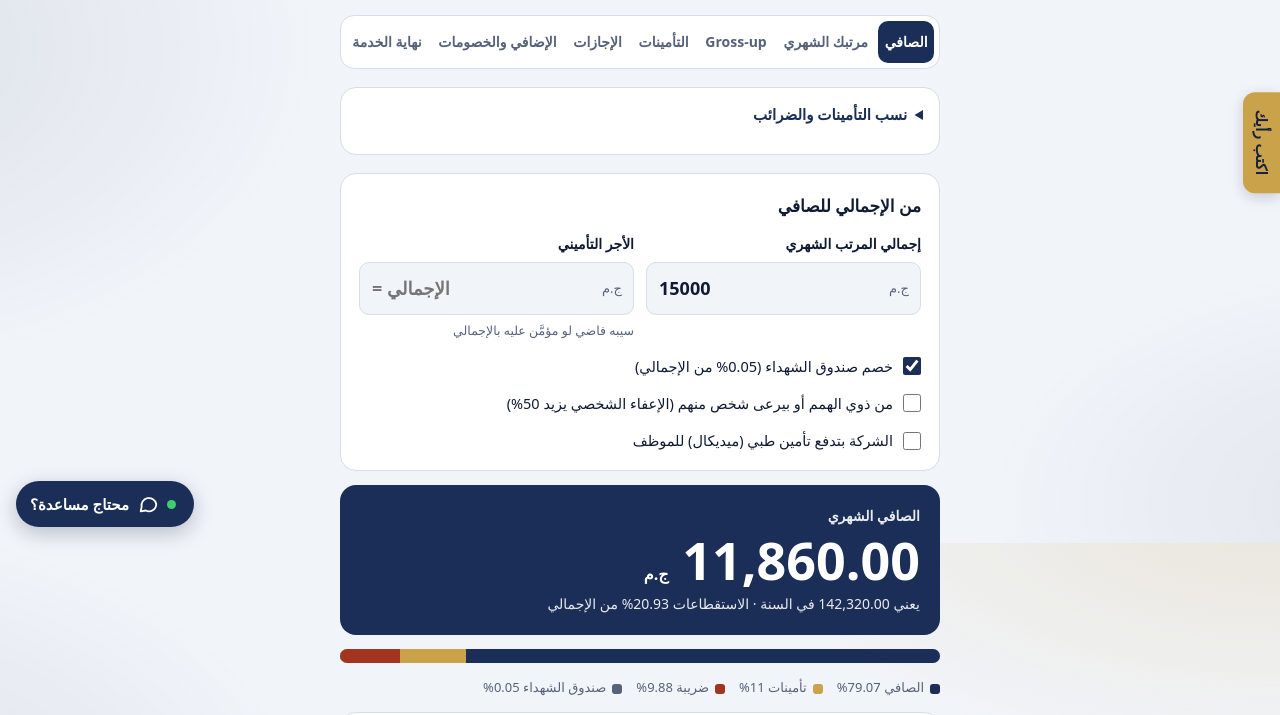
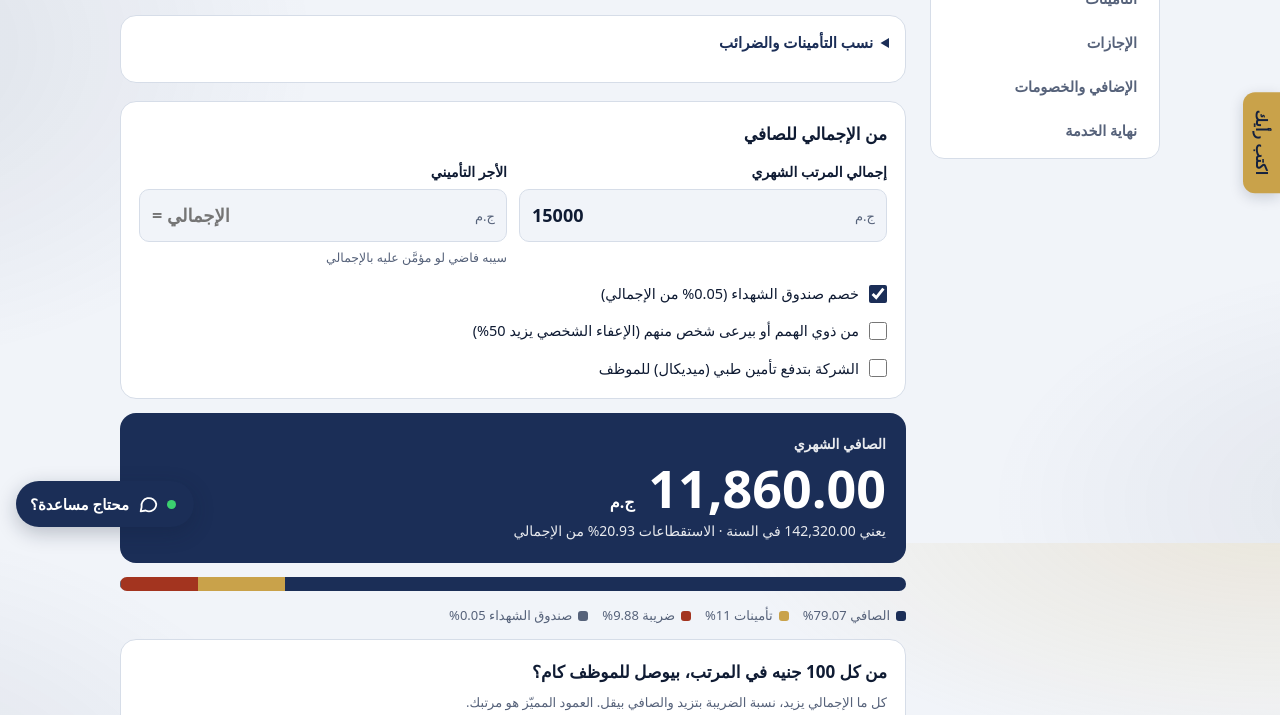
Before and after one commit to mohamedtawfic110-sys/Mohamed-Tawfik-1, a plain HTML site: page calc.html in a window 1280 px wide. Shown: the part 257-972 px from the top of the page. Drawn offline with Linux system fonts and the light colour scheme; a web font is replaced by a local one.

Commit message:
Calculator: side menu on wide screens, all options visible on phones
Co-Authored-By: Claude Opus 5.5 <noreply@anthropic.com>
Claude-Session: https://claude.ai/code/session_0157gnoCDnZkaAPrWbwbXtFA

```diff
--- a/calc.html
+++ b/calc.html
@@ -990,6 +990,15 @@ html body{background:radial-gradient(900px 420px at 100% -5%,rgba(201,162,74,.18
 .dob-row select{font:inherit;font-size:15px;padding:10px 8px;border:1px solid var(--line);border-radius:10px;background:var(--surface);color:var(--ink);min-width:0;width:100%}
 .dob-lbl{font-family:var(--display);font-weight:600;font-size:14px}
 .dob-note{font-size:12.5px;color:var(--muted)}
+/* Calculator menu: all options visible */
+.tabs{display:grid!important;grid-template-columns:repeat(2,minmax(0,1fr));overflow:visible!important}
+.tabs a{white-space:normal!important;font-size:13.5px!important;padding:9px 6px!important;line-height:1.25}
+@media (min-width:900px){
+  main{max-width:1040px!important;display:grid!important;grid-template-columns:230px minmax(0,1fr);column-gap:24px;align-items:start}
+  main>*{grid-column:2}
+  main>.tabs{grid-column:1;grid-row:1/span 30;position:sticky;top:calc(84px + env(safe-area-inset-top,0px));display:flex!important;flex-direction:column;gap:4px;padding:8px}
+  main>.tabs a{text-align:start;font-size:14.5px!important;padding:11px 14px!important}
+}
 </style>
 <script>
 (function(){
```
